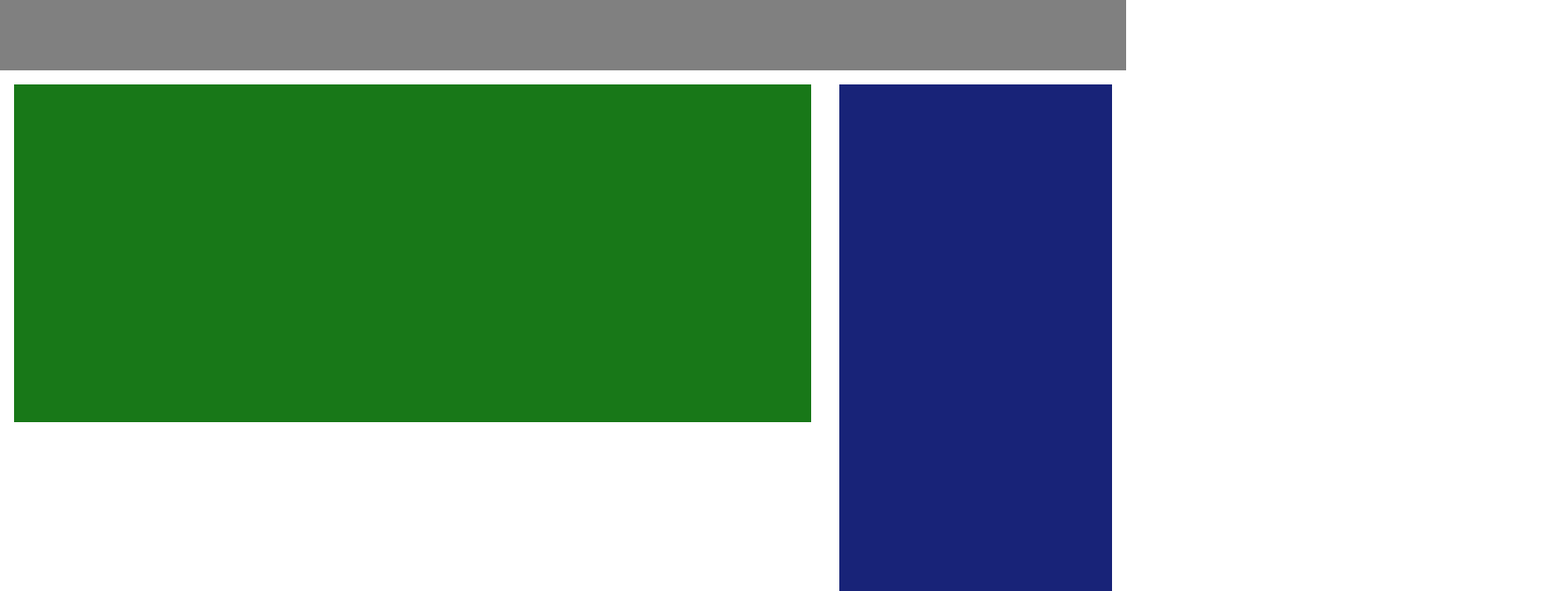
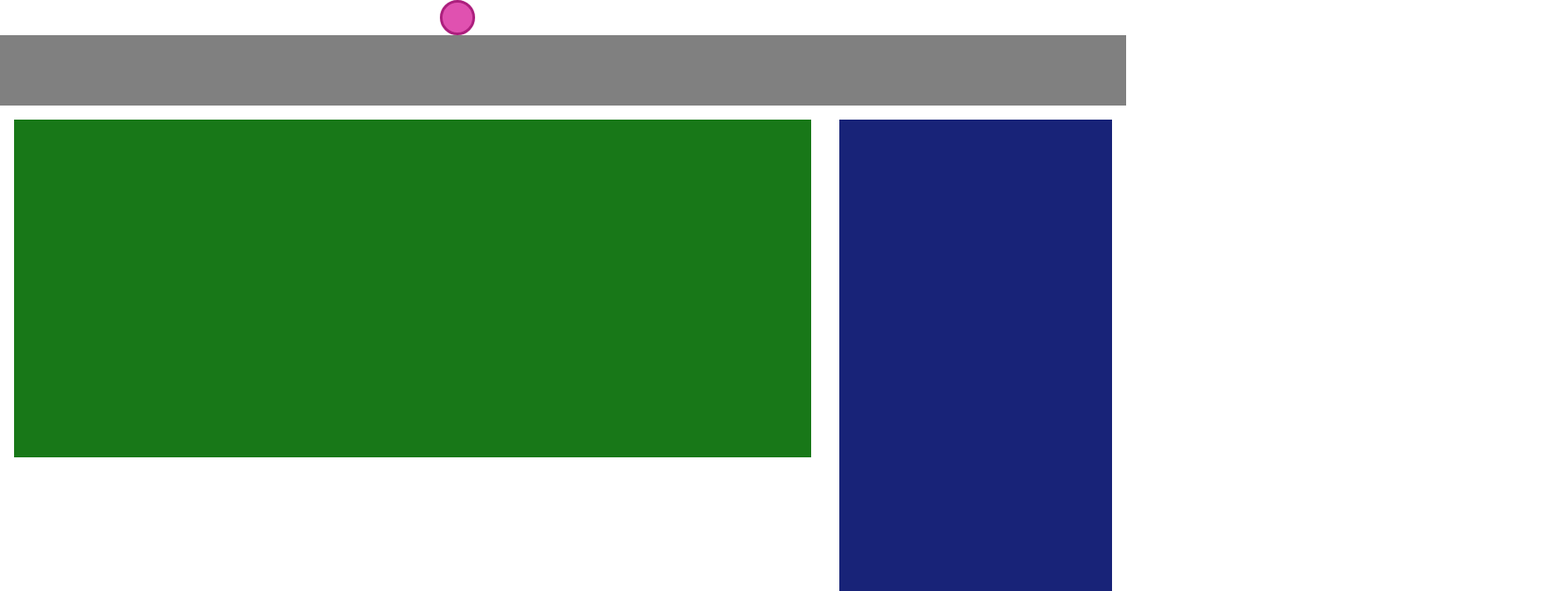
Before and after one commit to preCrew/banner_create_app, a React (Create React App) app: page / in a window 1280 px wide. Shown: the top 672 px of the page at 88% size, 1780 px wide, since content can reach past the window. Built offline with nearby package versions, Linux system fonts and the light colour scheme.

Commit message:
test: color picker use example

```diff
--- a/src/App.tsx
+++ b/src/App.tsx
@@ -1,12 +1,27 @@
-import React from 'react';
+import React, { useEffect } from 'react';
 import styled from 'styled-components';
 import Content from './components/Content';
+import ColorPicker from './components/Content/Controls/ColorPicker';
 import Header from './components/Header';
+import { useAppDispatch } from './store/hooks';
+import { changeBackgroundColor } from './store/optionSlice';
+import { getRandomColor } from './utils/colorUtil';
 
 const App = () => {
+  const dispatch = useAppDispatch();
+
+  useEffect(() => {
+    const color = getRandomColor();
+    dispatch(changeBackgroundColor(color));
+  // eslint-disable-next-line react-hooks/exhaustive-deps
+  },[]);
 
   return (
     <AppBlock>
+      <ColorPicker
+        whosColorChange='backgroundColor'
+        changeColorFunction={changeBackgroundColor}
+      />
       <Header/>
       <Content/>
     </AppBlock>
```
